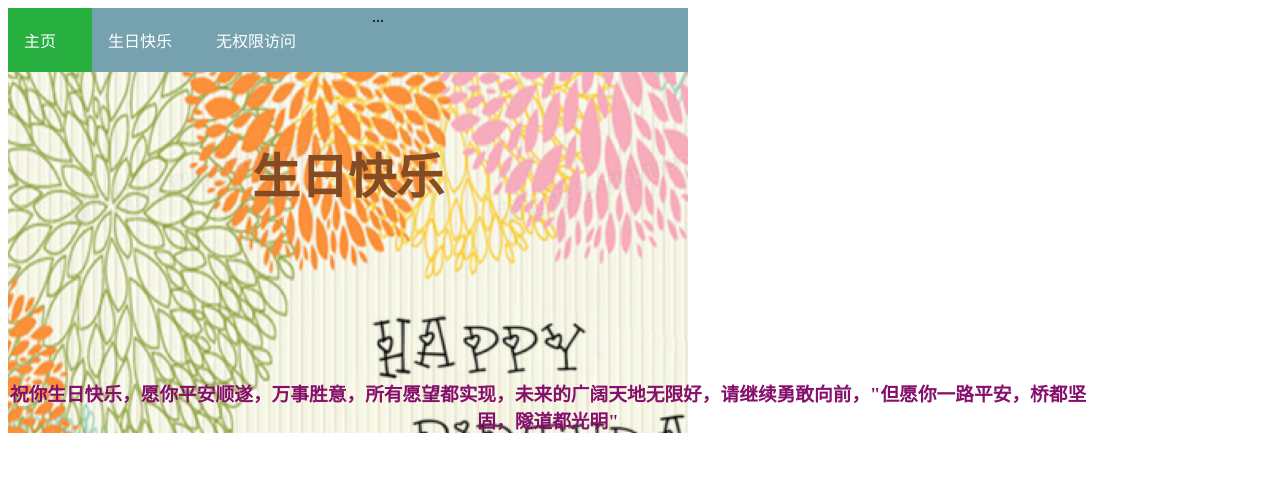
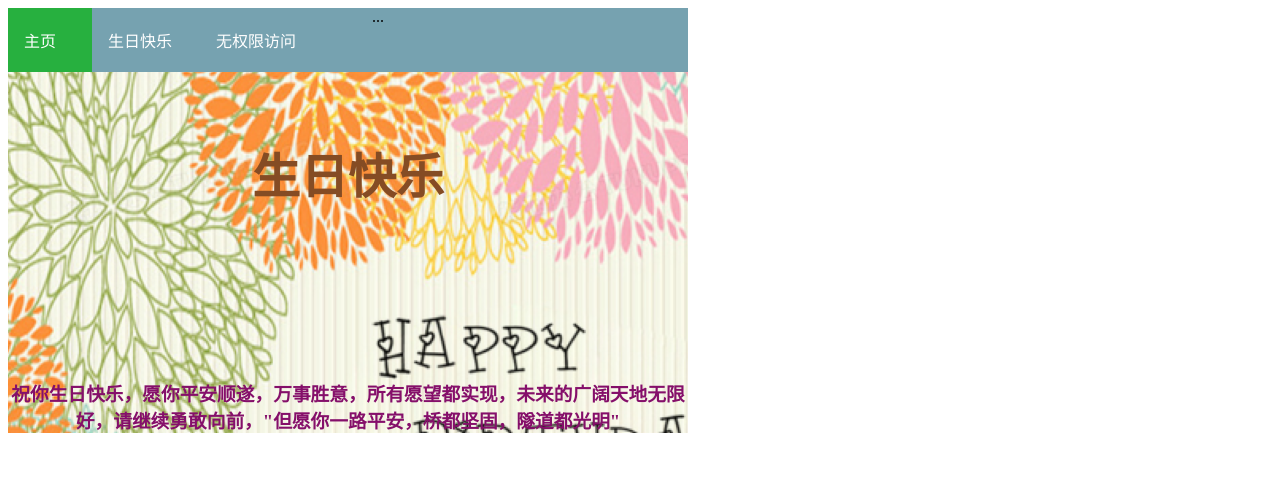
Before and after one commit to 3331674799/901Ceremony.github.io, a PHP site: page /link.html in a window 1280 px wide. Shown: the top 484 px of the page. Run offline with PHP 8.4, Linux system fonts and the light colour scheme; some libraries are stand-ins or nearby versions.

Commit message:
Update style.css

```diff
--- a/style.css
+++ b/style.css
@@ -38,7 +38,7 @@ li a:hover:not(.active) {
 
 }
 .pop h3{color: #850f6a;
-width:1080px;
+width:680px;
 text-align: center}
 .cannot img{
     width: auto;
```
